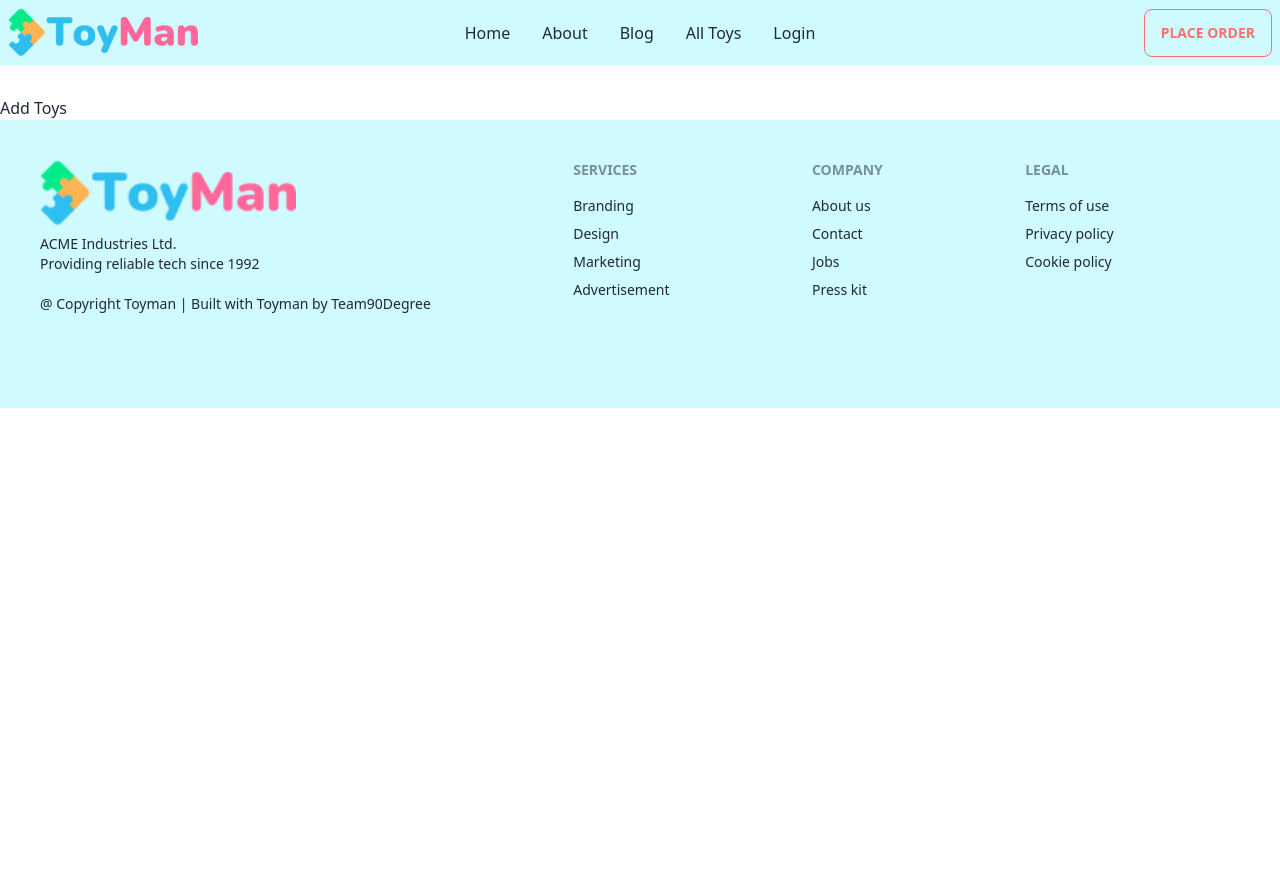
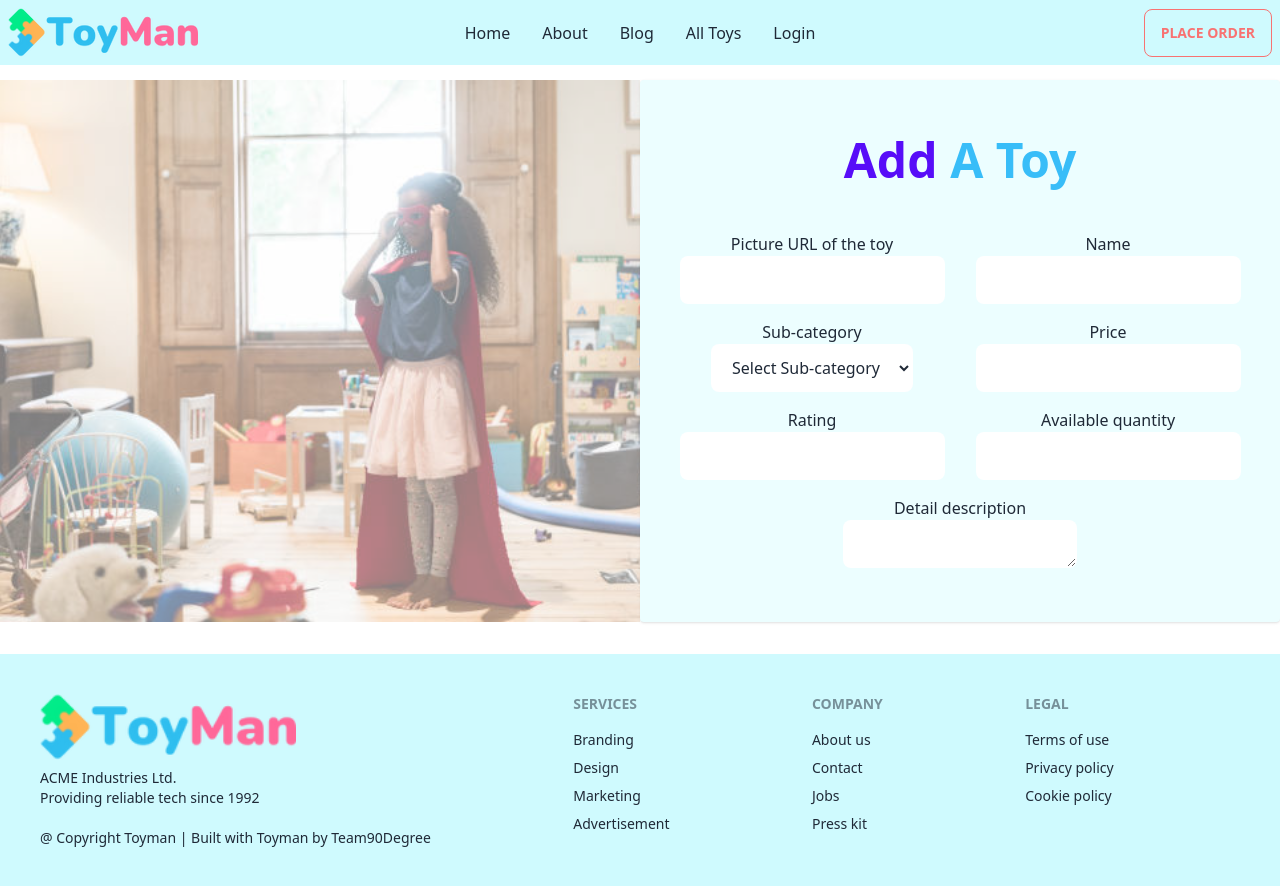
Before and after one commit to ArefinShaon/toy-marketplace-client, a React (Vite) app: page /addToy in a window 1280 px wide. Shown: the top 886 px of the page. Before the commit the page ends 800 px from the top, so only its background shows below. Built offline with nearby package versions, Linux system fonts and the light colour scheme; no server answers.

Commit message:
add toy form added

```diff
--- a/src/Pages/AddToys/AddToys.jsx
+++ b/src/Pages/AddToys/AddToys.jsx
@@ -1,11 +1,162 @@
-
+import { useContext } from "react";
+import { AuthContext } from "../Context/AuthProvider";
+import img1 from "../../assets/gettyimages-878844026-612x612.jpg";
 
 const AddToys = () => {
-    return (
-        <div className="mt-24">
-            <h3>Add Toys </h3>
+  const { user } = useContext(AuthContext);
+
+  const handleSubmit = (event) => {
+    event.preventDefault();
+    // Handle form submission and perform necessary actions
+  };
+
+  return (
+    <div className="md:flex mt-20 mb-8">
+      <div className="md:w-1/2">
+        <img
+          className="h-full w-full object-cover opacity-50"
+          src={img1}
+          alt=""
+        />
+      </div>
+      <form
+        onSubmit={handleSubmit}
+        className="md:w-1/2 mx-auto md:mx-0 md:mt-0 mt-8 bg-cyan-50 p-8 text-center rounded shadow"
+      >
+        <h2 className="md:text-5xl font-semibold md:mb-6 text-center text-xl p-6">
+          <span className="text-primary">Add</span> <span className="text-sky-400">A Toy</span>
+        </h2>
+        <div className="grid grid-cols-1 md:grid-cols-2 gap-4">
+          <div className="mb-4">
+            <label htmlFor="pictureUrl" className="block font-medium">
+              Picture URL of the toy
+            </label>
+            <input
+              type="text"
+              id="pictureUrl"
+              name="pictureUrl"
+              className="input"
+              required
+            />
+          </div>
+          <div className="mb-4">
+            <label htmlFor="name" className="block font-medium">
+              Name
+            </label>
+            <input
+              type="text"
+              id="name"
+              name="name"
+              className="input"
+              required
+            />
+          </div>
         </div>
-    );
+        {user && (
+          <>
+            <div className="grid grid-cols-1 md:grid-cols-2 gap-4">
+              <div className="mb-4">
+                <label htmlFor="sellerName" className="block font-medium">
+                  Seller Name
+                </label>
+                <input
+                  type="text"
+                  id="sellerName"
+                  name="sellerName"
+                  className="input"
+                  defaultValue={user.displayName}
+                  readOnly
+                />
+              </div>
+              <div className="mb-4">
+                <label htmlFor="sellerEmail" className="block font-medium">
+                  Seller Email
+                </label>
+                <input
+                  type="email"
+                  id="sellerEmail"
+                  name="sellerEmail"
+                  className="input"
+                  defaultValue={user.email}
+                  readOnly
+                />
+              </div>
+            </div>
+          </>
+        )}
+        <div className="grid grid-cols-1 md:grid-cols-2 gap-4">
+          <div className="mb-4">
+            <label htmlFor="subCategory" className="block font-medium">
+              Sub-category
+            </label>
+            <select
+              id="subCategory"
+              name="subCategory"
+              className="input"
+              required
+            >
+              <option value="">Select Sub-category</option>
+              <option value="Avengers">Avengers</option>
+              <option value="Marvel">Marvel</option>
+              <option value="Transformers">Transformers</option>
+            </select>
+          </div>
+          <div className="mb-4">
+            <label htmlFor="price" className="block font-medium">
+              Price
+            </label>
+            <input
+              type="number"
+              id="price"
+              name="price"
+                          className="input"
+                          min="0"
+              required
+            />
+          </div>
+        </div>
+              <div className="grid grid-cols-1 md:grid-cols-2 gap-4">
+              <div className="mb-4">
+          <label htmlFor="rating" className="block font-medium">
+            Rating
+          </label>
+          <input
+            type="number"
+            id="rating"
+            name="rating"
+                          className="input"
+                          min="0"
+            required
+          />
+        </div>
+          <div className="mb-4">
+            <label htmlFor="quantity" className="block font-medium">
+              Available quantity
+            </label>
+            <input
+              type="number"
+              id="quantity"
+              name="quantity"
+                          className="input"
+                          min="0"
+              required
+            />
+          </div>
+        </div>
+          <div className="mb-4 text-center">
+            <label htmlFor="description" className="block font-medium">
+              Detail description
+            </label>
+            <textarea
+              id="description"
+              name="description"
+              className="input"
+              required
+            ></textarea>
+          </div>
+      </form>
+    </div>
+  );
 };
 
 export default AddToys;
```
Also changed, not shown: src/assets/gettyimages-878844026-612x612.jpg (added).
